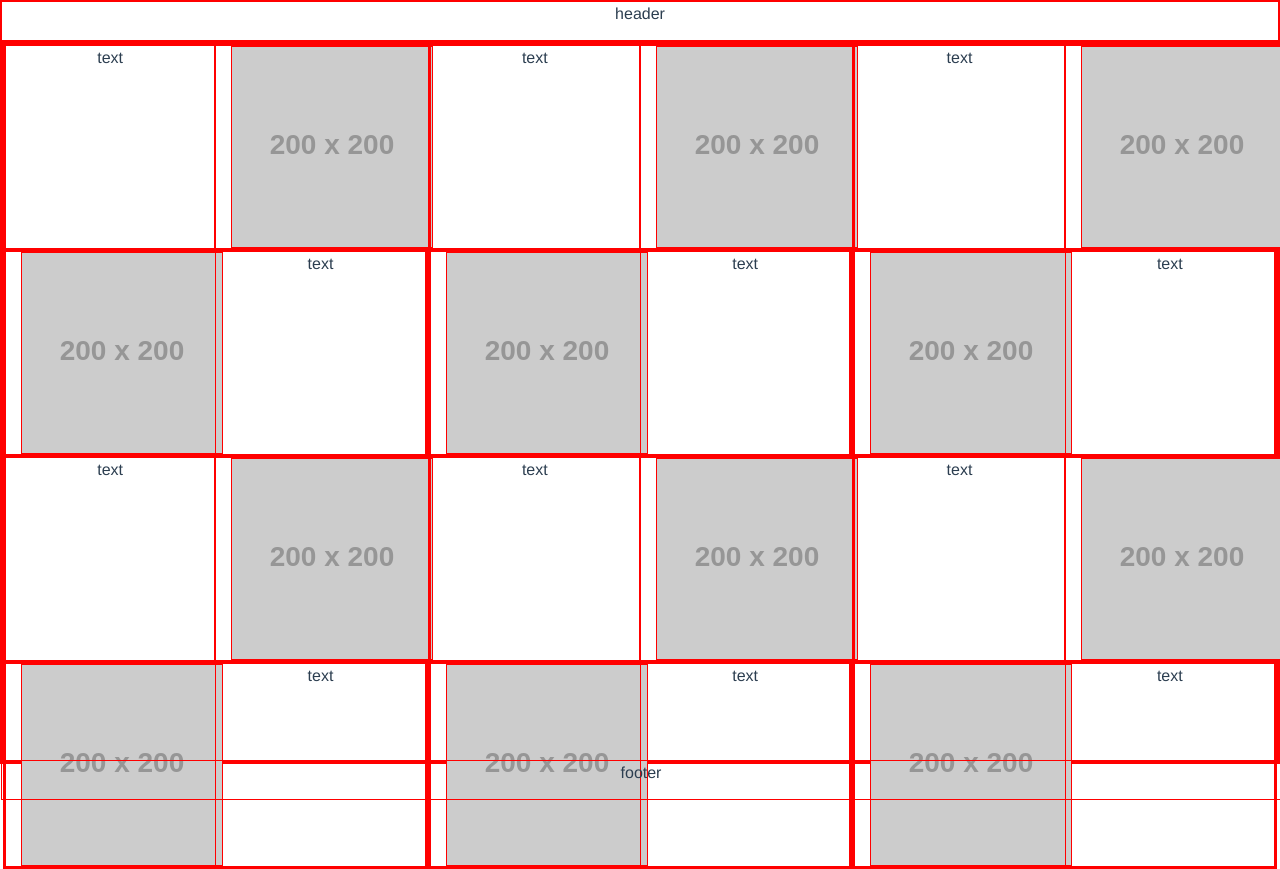
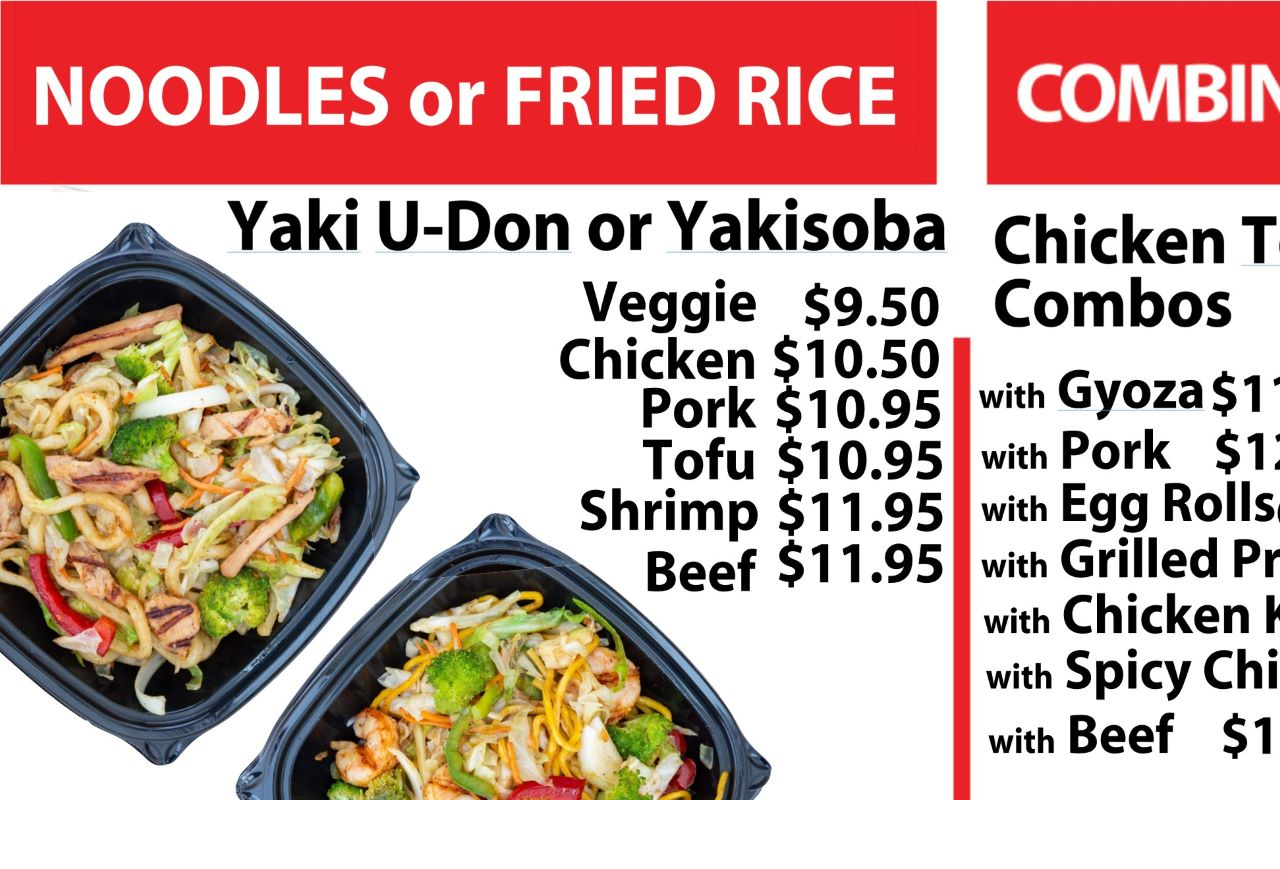
Before and after one commit to Happy-Teri/HT_Menu, a Vue app: page /foodmenutwo in a window 1280 px wide. After the commit the page ends 800 px from the top, so only its background shows below. Built offline with nearby package versions, Linux system fonts and the light colour scheme.

Commit message:
renamed and added images to background on pages

```diff
--- a/src/views/DrinkMenu.vue
+++ b/src/views/DrinkMenu.vue
@@ -1,7 +1,7 @@
 <template>
   <div class="drink-menu">
     <main class="container-fluid">
-      <div class="row main d-flex"></div>
+      <div class="row main"></div>
     </main>
   </div>
 </template>
@@ -24,7 +24,7 @@ export default {
 .main {
   height: 100vh;
   width: 100vw;
-  background-image: url("../assets/logo.png");
+  background-image: url("../assets/BubbleTeaMenu.png");
   background-size: contain;
   background-repeat: no-repeat;
 }
--- a/src/views/FoodMenuOne.vue
+++ b/src/views/FoodMenuOne.vue
@@ -1,7 +1,7 @@
 <template>
   <div class="food-menu-one">
     <main class="container-fluid">
-      <div class="row main d-flex">c</div>
+      <div class="row main"></div>
     </main>
   </div>
 </template>
--- a/src/views/FoodMenuThree.vue
+++ b/src/views/FoodMenuThree.vue
@@ -1,5 +1,9 @@
 <template>
-  <div class="food-menu-three"></div>
+  <div class="food-menu-three">
+    <main class="container-fluid">
+      <div class="row main"></div>
+    </main>
+  </div>
 </template>
 
 
@@ -17,4 +21,10 @@ export default {
 
 
 <style scoped>
+.main {
+  height: 100vh;
+  width: 100vw;
+  background-image: url("../assets/Lunch Menu.jpg");
+  background-repeat: no-repeat;
+}
 </style>
--- a/src/views/FoodMenuTwo.vue
+++ b/src/views/FoodMenuTwo.vue
@@ -1,65 +1,8 @@
 <template>
   <div class="food-menu-two">
-    <header class="container-fluid">header</header>
     <main class="container-fluid">
-      <div class="row d-flex align-items-center main">
-        <div class="col-4">
-          <div class="row">
-            <div class="col-6">text</div>
-            <div class="col-6"><img src="//placehold.it/200x200" alt="" /></div>
-          </div>
-          <div class="row">
-            <div class="col-6"><img src="//placehold.it/200x200" alt="" /></div>
-            <div class="col-6">text</div>
-          </div>
-          <div class="row">
-            <div class="col-6">text</div>
-            <div class="col-6"><img src="//placehold.it/200x200" alt="" /></div>
-          </div>
-          <div class="row">
-            <div class="col-6"><img src="//placehold.it/200x200" alt="" /></div>
-            <div class="col-6">text</div>
-          </div>
-        </div>
-        <div class="col-4">
-          <div class="row">
-            <div class="col-6">text</div>
-            <div class="col-6"><img src="//placehold.it/200x200" alt="" /></div>
-          </div>
-          <div class="row">
-            <div class="col-6"><img src="//placehold.it/200x200" alt="" /></div>
-            <div class="col-6">text</div>
-          </div>
-          <div class="row">
-            <div class="col-6">text</div>
-            <div class="col-6"><img src="//placehold.it/200x200" alt="" /></div>
-          </div>
-          <div class="row">
-            <div class="col-6"><img src="//placehold.it/200x200" alt="" /></div>
-            <div class="col-6">text</div>
-          </div>
-        </div>
-        <div class="col-4">
-          <div class="row">
-            <div class="col-6">text</div>
-            <div class="col-6"><img src="//placehold.it/200x200" alt="" /></div>
-          </div>
-          <div class="row">
-            <div class="col-6"><img src="//placehold.it/200x200" alt="" /></div>
-            <div class="col-6">text</div>
-          </div>
-          <div class="row">
-            <div class="col-6">text</div>
-            <div class="col-6"><img src="//placehold.it/200x200" alt="" /></div>
-          </div>
-          <div class="row">
-            <div class="col-6"><img src="//placehold.it/200x200" alt="" /></div>
-            <div class="col-6">text</div>
-          </div>
-        </div>
-      </div>
+      <div class="row main"></div>
     </main>
-    <footer class="container-fluid">footer</footer>
   </div>
 </template>
 
@@ -78,18 +21,10 @@ export default {
 
 
 <style scoped>
-* {
-  border: 1px solid red;
-}
-header {
-  height: 5vh;
-}
 .main {
-  height: 90vh;
-}
-footer {
-  height: 5vh;
-  position: fixed;
-  bottom: 0;
+  height: 100vh;
+  width: 100vw;
+  background-image: url("../assets/Noodles-Combo-Sides.jpg");
+  background-repeat: no-repeat;
 }
 </style>
```
Also changed, not shown: src/assets/Lunch Menu.jpg (renamed from src/assets/Lunch Menu 0601 NEW UPDATEDsml2.jpg), src/assets/Noodles-Combo-Sides.jpg (renamed from src/assets/Noodles-Combo-Sides 0601 NEW UPDATEDsml2 FINAL.jpg).
